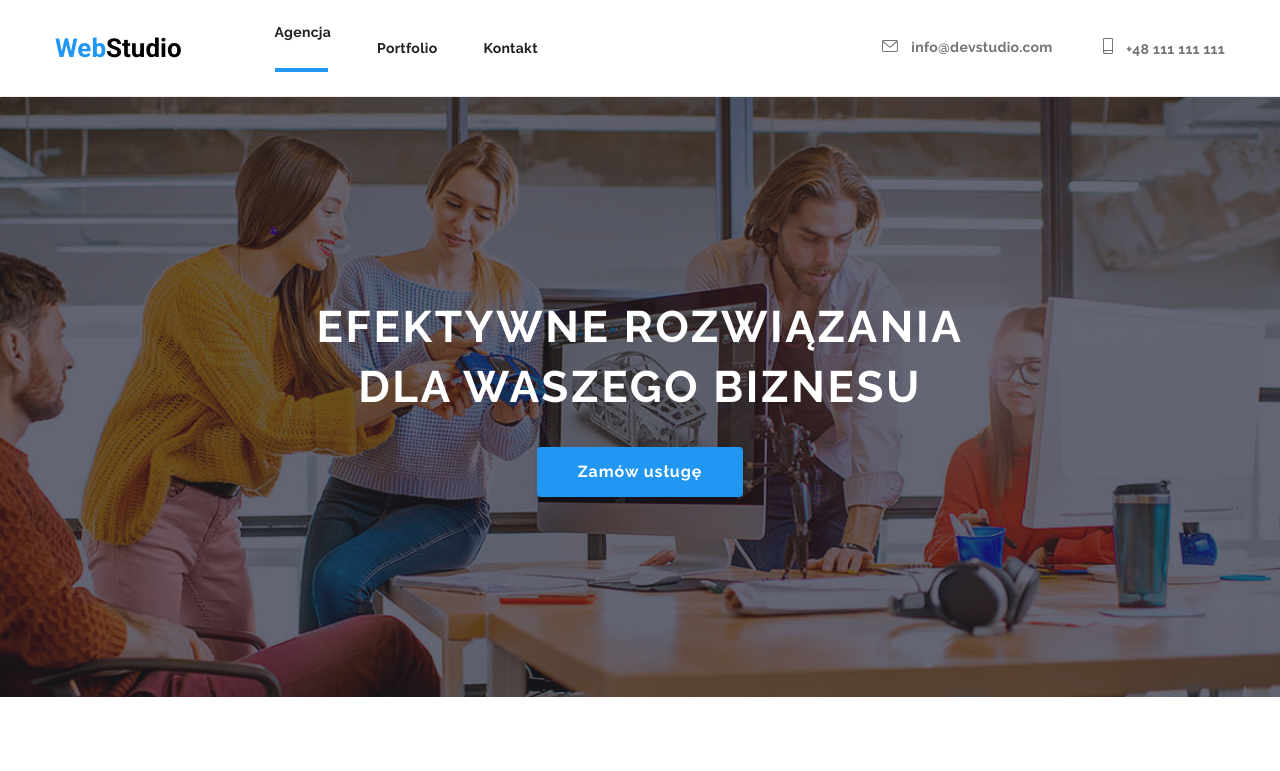
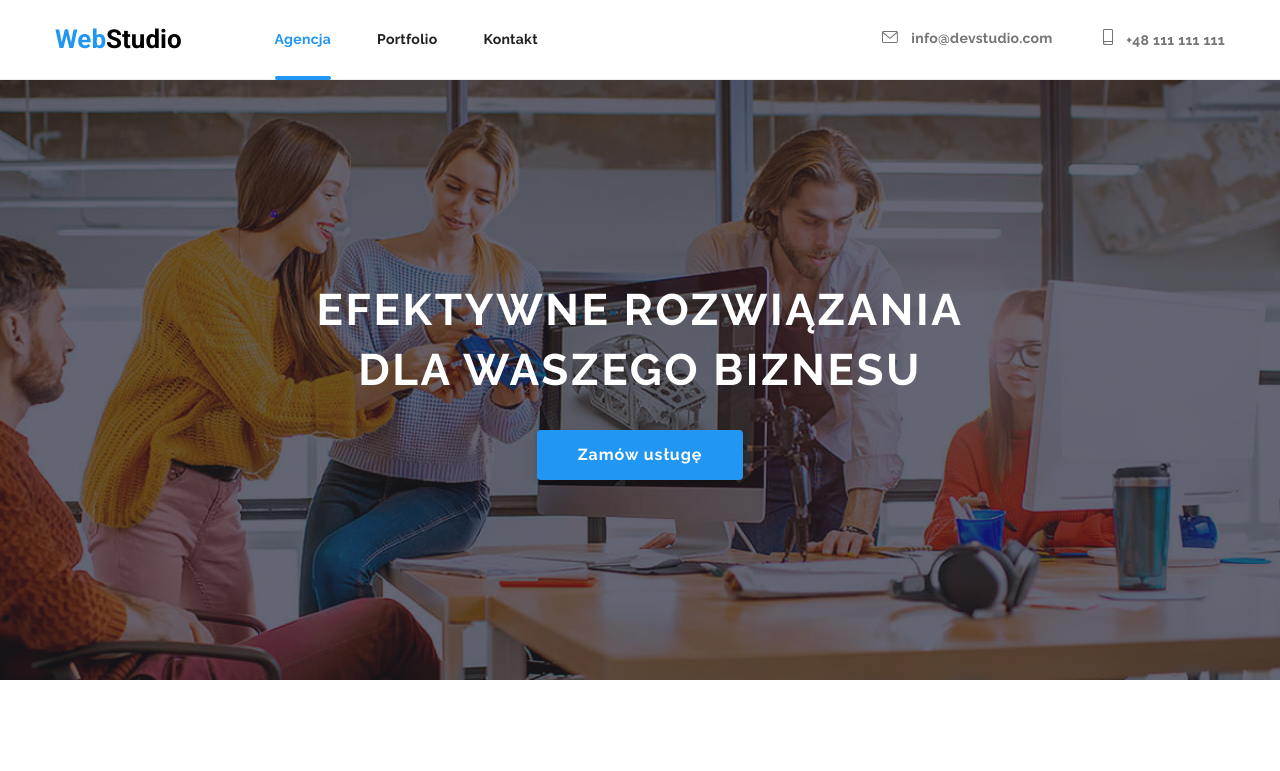
Before and after one commit to ZuzannaCelnik/goit-markup-hw-05, a plain HTML site: page index.html in a window 1280 px wide. Shown: the top 771 px of the page. Drawn offline with nearby package versions, Linux system fonts and the light colour scheme.

Commit message:
header after underline fixed
finished

```diff
--- a/css/styles.css
+++ b/css/styles.css
@@ -131,6 +131,7 @@ img{
     list-style: none;
     text-decoration: none;
     color: var(--main-black);
+    position: relative;
 
     transition: 250ms cubic-bezier(0.4, 0, 0.2, 1);
 }
@@ -144,11 +145,17 @@ img{
 .header-nav-underline::after{
     content: "";
     height: 4px;
-    width: 53px;
+    width: 100%;
     background-color: var(--brand-blue);
     display: block;
-    margin-top: 28px;
-    margin-bottom: 0;
+    bottom: 0;
+    left: 0;
+    position: absolute;
+    border-radius: 2px;
+
+    transform: translateY(33px);
+}
+.header-nav-underline{
     color: var(--brand-blue);
 }
 .header-contacts{
```
